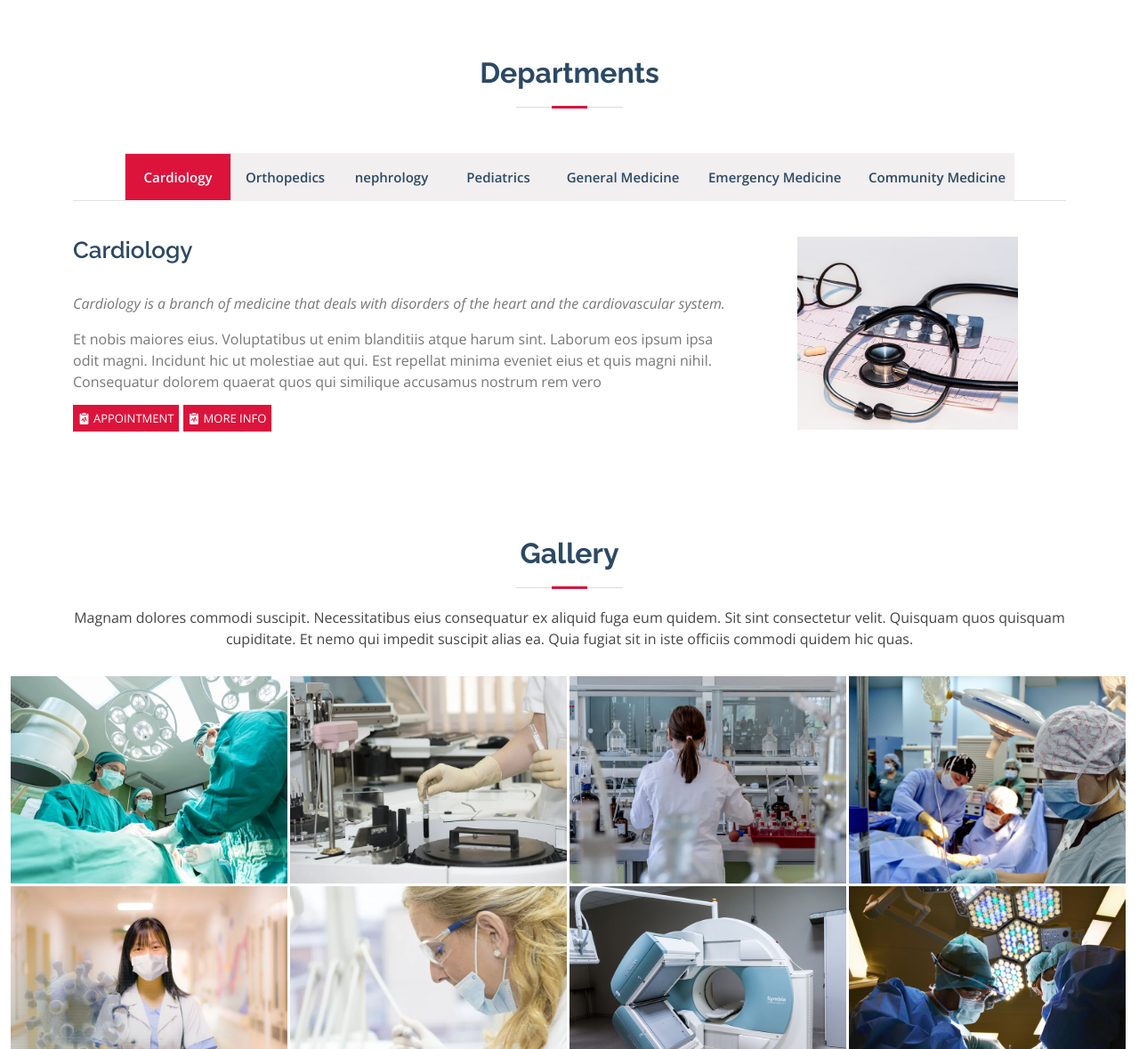
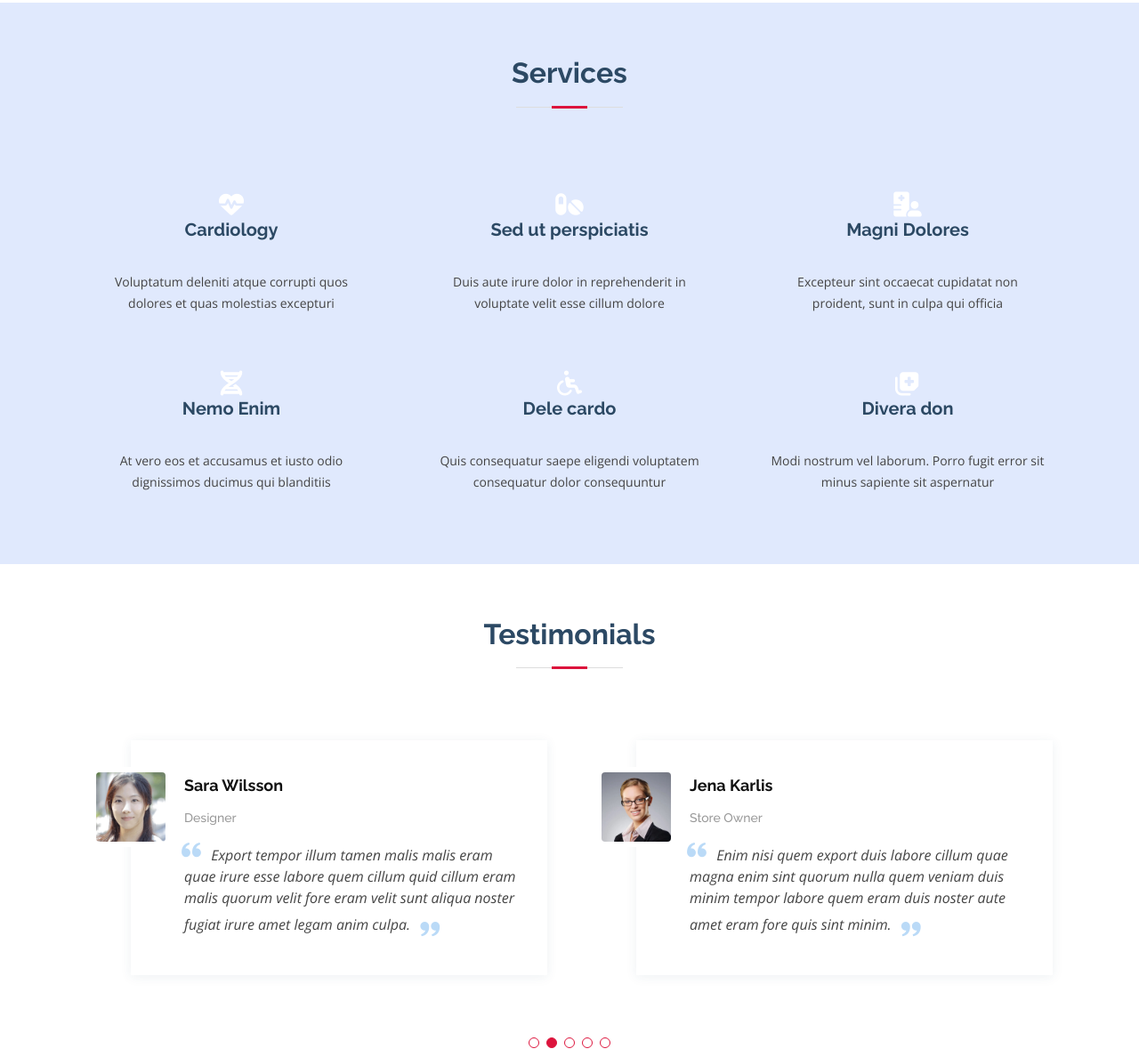
Before and after one commit to ShalvinShaji/Hospital-Web, a plain HTML site: page index.html in a window 1280 px wide. Shown: the part 1621-2800 px from the top of the page at 89% size. Drawn offline with nearby package versions, Linux system fonts and the light colour scheme.

Commit message:
testimonial session added and services session changed

```diff
--- a/assets/css/style.css
+++ b/assets/css/style.css
@@ -977,49 +977,30 @@ section {
 /*--------------------------------------------------------------
 # Services
 --------------------------------------------------------------*/
-/* .services .icon-box {
+.services{
+  background-color: #c8d8fb8f;
+}
+.services .icon-box {
   text-align: center;
-  border: 1px solid #d5e1ed;
-  padding: 80px 20px;
+  /* border: 1px solid #d5e1ed; */
+  padding: 20px;
   transition: all ease-in-out 0.3s;
-}
-
-.services .icon-box .icon {
-  margin: 0 auto;
-  width: 64px;
-  height: 64px;
-  background: #1977cc;
-  border-radius: 5px;
-  transition: all 0.3s ease-out 0s;
-  display: flex;
-  align-items: center;
-  justify-content: center;
-  margin-bottom: 20px;
-  transform-style: preserve-3d;
-}
+  width: 350px;
+}
+
+
 
 .services .icon-box .icon i {
   color: #fff;
   font-size: 28px;
 }
 
-.services .icon-box .icon::before {
-  position: absolute;
-  content: "";
-  left: -8px;
-  top: -8px;
-  height: 100%;
-  width: 100%;
-  background: #badaf7;
-  border-radius: 5px;
-  transition: all 0.3s ease-out 0s;
-  transform: translateZ(-1px);
-}
+
 
 .services .icon-box h4 {
   font-weight: 700;
-  margin-bottom: 15px;
-  font-size: 24px;
+  margin-bottom: 35px;
+  font-size: 20px;
 }
 
 .services .icon-box h4 a {
@@ -1032,27 +1013,7 @@ section {
   margin-bottom: 0;
 }
 
-.services .icon-box:hover {
-  background: #1977cc;
-  border-color: #1977cc;
-}
-
-.services .icon-box:hover .icon {
-  background: #fff;
-}
-
-.services .icon-box:hover .icon i {
-  color: #1977cc;
-}
-
-.services .icon-box:hover .icon::before {
-  background: #3291e6;
-}
-
-.services .icon-box:hover h4 a,
-.services .icon-box:hover p {
-  color: #fff;
-} */
+
 
 /*--------------------------------------------------------------
 # Appointments
@@ -1320,7 +1281,7 @@ section {
 /*--------------------------------------------------------------
 # Testimonials
 --------------------------------------------------------------*/
-/* .testimonials .testimonial-wrap {
+.testimonials .testimonial-wrap {
   padding-left: 50px;
 }
 
@@ -1394,11 +1355,11 @@ section {
   height: 12px;
   background-color: #fff;
   opacity: 1;
-  border: 1px solid #1977cc;
+  border: 1px solid crimson;
 }
 
 .testimonials .swiper-pagination .swiper-pagination-bullet-active {
-  background-color: #1977cc;
+  background-color: crimson;
 }
 
 @media (max-width: 767px) {
@@ -1420,7 +1381,7 @@ section {
     position: static;
     left: auto;
   }
-} */
+}
 
 /*--------------------------------------------------------------
 # Gallery
--- a/index.html
+++ b/index.html
@@ -246,24 +246,24 @@
 
 
     <!-- ======= Services Section ======= -->
-    <!-- <section id="services" class="services">
+    <section id="services" class="services">
       <div class="container">
 
         <div class="section-title">
           <h2>Services</h2>
-          <p>Magnam dolores commodi suscipit. Necessitatibus eius consequatur ex aliquid fuga eum quidem. Sit sint consectetur velit. Quisquam quos quisquam cupiditate. Et nemo qui impedit suscipit alias ea. Quia fugiat sit in iste officiis commodi quidem hic quas.</p>
+          <!-- <p>Magnam dolores commodi suscipit. Necessitatibus eius consequatur ex aliquid fuga eum quidem. Sit sint consectetur velit. Quisquam quos quisquam cupiditate. Et nemo qui impedit suscipit alias ea. Quia fugiat sit in iste officiis commodi quidem hic quas.</p> -->
         </div>
 
         <div class="row">
-          <div class="col-lg-4 col-md-6 d-flex align-items-stretch">
+          <div class="col-lg-4 col-md-6 d-flex align-items-stretch justify-content-center mt-4">
             <div class="icon-box">
               <div class="icon"><i class="fas fa-heartbeat"></i></div>
-              <h4><a href="">Lorem Ipsum</a></h4>
+              <h4><a href="">Cardiology</a></h4>
               <p>Voluptatum deleniti atque corrupti quos dolores et quas molestias excepturi</p>
             </div>
           </div>
 
-          <div class="col-lg-4 col-md-6 d-flex align-items-stretch mt-4 mt-md-0">
+          <div class="col-lg-4 col-md-6 d-flex align-items-stretch justify-content-center mt-4 ">
             <div class="icon-box">
               <div class="icon"><i class="fas fa-pills"></i></div>
               <h4><a href="">Sed ut perspiciatis</a></h4>
@@ -271,7 +271,7 @@
             </div>
           </div>
 
-          <div class="col-lg-4 col-md-6 d-flex align-items-stretch mt-4 mt-lg-0">
+          <div class="col-lg-4 col-md-6 d-flex align-items-stretch justify-content-center mt-4 ">
             <div class="icon-box">
               <div class="icon"><i class="fas fa-hospital-user"></i></div>
               <h4><a href="">Magni Dolores</a></h4>
@@ -279,7 +279,7 @@
             </div>
           </div>
 
-          <div class="col-lg-4 col-md-6 d-flex align-items-stretch mt-4">
+          <div class="col-lg-4 col-md-6 d-flex align-items-stretch justify-content-center mt-4">
             <div class="icon-box">
               <div class="icon"><i class="fas fa-dna"></i></div>
               <h4><a href="">Nemo Enim</a></h4>
@@ -287,7 +287,7 @@
             </div>
           </div>
 
-          <div class="col-lg-4 col-md-6 d-flex align-items-stretch mt-4">
+          <div class="col-lg-4 col-md-6 d-flex align-items-stretch justify-content-center mt-4">
             <div class="icon-box">
               <div class="icon"><i class="fas fa-wheelchair"></i></div>
               <h4><a href="">Dele cardo</a></h4>
@@ -295,7 +295,7 @@
             </div>
           </div>
 
-          <div class="col-lg-4 col-md-6 d-flex align-items-stretch mt-4">
+          <div class="col-lg-4 col-md-6 d-flex align-items-stretch justify-content-center mt-4">
             <div class="icon-box">
               <div class="icon"><i class="fas fa-notes-medical"></i></div>
               <h4><a href="">Divera don</a></h4>
@@ -306,19 +306,19 @@
         </div>
 
       </div>
-    </section> -->
+    </section>
     <!-- End Services Section -->
 
 
 
     <!-- ======= Departments Section ======= -->
-    <section id="departments" class="departments">
+    <!-- <section id="departments" class="departments">
       <div class="container">
 
         <div class="section-title">
-          <h2>Departments</h2>
+          <h2>Departments</h2> -->
           <!-- <p>Magnam dolores commodi suscipit. Necessitatibus eius consequatur ex aliquid fuga eum quidem. Sit sint consectetur velit. Quisquam quos quisquam cupiditate. Et nemo qui impedit suscipit alias ea. Quia fugiat sit in iste officiis commodi quidem hic quas.</p> -->
-        </div>
+        <!-- </div>
 
         <div class="row gy-4">
           <div class="col-12">
@@ -454,15 +454,46 @@
         </div>
 
       </div>
-    </section>
+    </section> -->
     <!-- End Departments Section -->
+
+
+
+    <!-- Start Doctors Section -->
+
+
+
+
+
+
+
+
+
+
+
+
+
+
+
+
+
+
+
+
+
+
+    <!-- End Doctors Section -->
+
+
+
+
 
 
 
 
 
     <!-- ======= Testimonials Section ======= -->
-    <!-- <section id="testimonials" class="testimonials">
+    <section id="testimonials" class="testimonials">
       <div class="container">
         <div class="section-title">
           <h2>Testimonials</h2>
@@ -484,9 +515,9 @@
                   </p>
                 </div>
               </div>
-            </div> -->
+            </div>
             <!-- End testimonial item -->
-<!--
+
             <div class="swiper-slide">
               <div class="testimonial-wrap">
                 <div class="testimonial-item">
@@ -500,10 +531,10 @@
                   </p>
                 </div>
               </div>
-            </div> -->
+            </div>
             <!-- End testimonial item -->
 
-            <!-- <div class="swiper-slide">
+            <div class="swiper-slide">
               <div class="testimonial-wrap">
                 <div class="testimonial-item">
                   <img src="assets/img/testimonials/testimonials-3.jpg" class="testimonial-img" alt="">
@@ -516,10 +547,10 @@
                   </p>
                 </div>
               </div>
-            </div> -->
+            </div>
             <!-- End testimonial item -->
 
-            <!-- <div class="swiper-slide">
+            <div class="swiper-slide">
               <div class="testimonial-wrap">
                 <div class="testimonial-item">
                   <img src="assets/img/testimonials/testimonials-4.jpg" class="testimonial-img" alt="">
@@ -532,10 +563,10 @@
                   </p>
                 </div>
               </div>
-            </div> -->
+            </div>
             <!-- End testimonial item -->
 
-            <!-- <div class="swiper-slide">
+            <div class="swiper-slide">
               <div class="testimonial-wrap">
                 <div class="testimonial-item">
                   <img src="assets/img/testimonials/testimonials-5.jpg" class="testimonial-img" alt="">
@@ -548,15 +579,15 @@
                   </p>
                 </div>
               </div>
-            </div> -->
+            </div>
             <!-- End testimonial item -->
-        <!--
+
           </div>
           <div class="swiper-pagination"></div>
         </div>
 
       </div>
-    </section> -->
+    </section>
     <!-- End Testimonials Section -->
 
     <!-- ======= Gallery Section ======= -->
```
Also changed, not shown: doctors.html (+1 -1 lines), assets/icons/Orthopedics-Bones.jpg (added), assets/icons/cardiology.png (added), assets/icons/heart.png (added).
